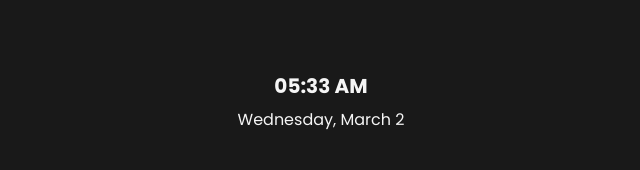
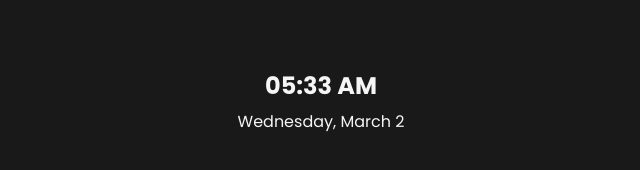
Before and after one commit to trehansangpriya/notion-clock-widget, a plain HTML site: page MinimalClock/index.html in a window 1280 px wide. Shown: the part 302-472 px from the top of the page, 319-959 px from the left. Drawn offline with nearby package versions, Linux system fonts and the light colour scheme.

Commit message:
Font Size

```diff
--- a/MinimalClock/index.html
+++ b/MinimalClock/index.html
@@ -32,10 +32,10 @@
 <body class="dark">
     <div class="main flex justify-center items-center w-full h-screen">
         <div id="clock">
-            <div class="text-center text-xl font-bold m-2 select-none" id="time">
+            <div class="text-center text-2xl font-bold m-2 select-none" id="time">
                 Time Loading
             </div>
-            <div class="text-center select-none" id="date">
+            <div class="text-center text-l select-none" id="date">
                 Date Loading
             </div>
         </div>
```
